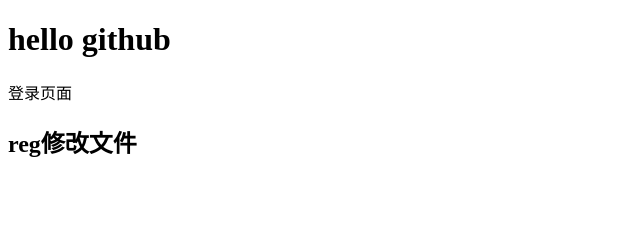
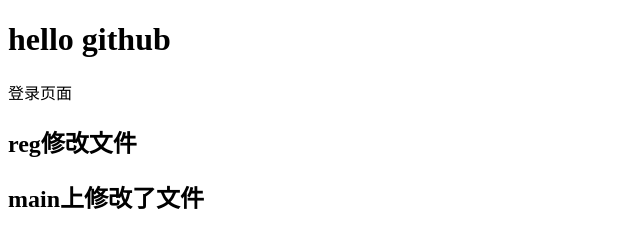
Before and after one commit to mtzsbbs/project_02, a plain HTML site: page index.html in a window 1280 px wide. Shown: the whole page, without its empty margins (0-640 px from the left). Drawn offline with Linux system fonts and the light colour scheme.

Commit message:
在main分支上修改了文件

```diff
--- a/index.html
+++ b/index.html
@@ -10,5 +10,6 @@
     <h1>hello github</h1>
     <div class="">登录页面</div>
      <h2>reg修改文件</h2>
+     <h2>main上修改了文件</h2>
 </body>
 </html>
```
